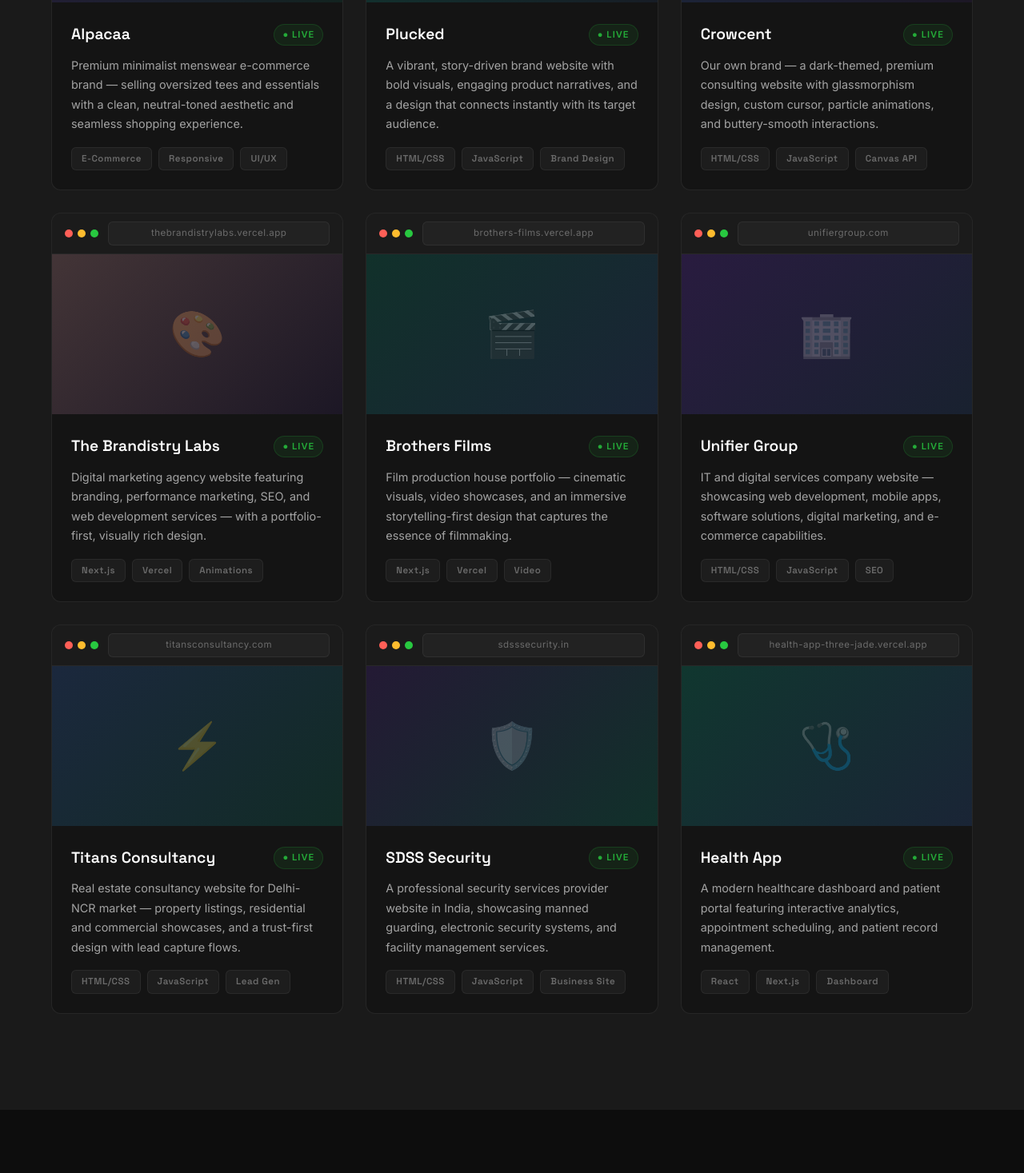
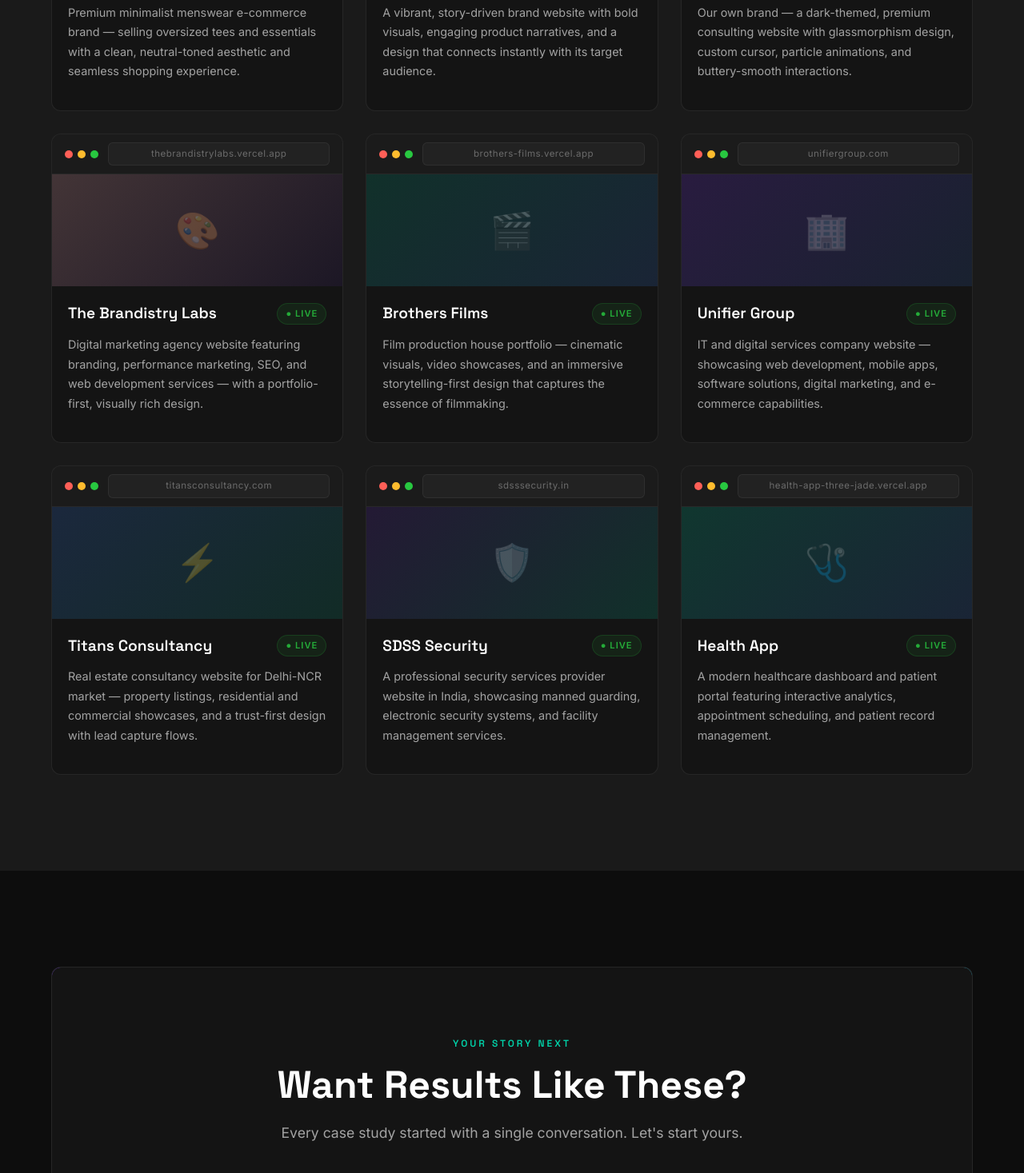
Before and after one commit to divyanshugautamlive/crowcent, a plain HTML site: page work.html in a window 1280 px wide. Shown: the part 2243-3710 px from the top of the page at 80% size. Drawn offline with Linux system fonts and the light colour scheme.

Commit message:
Remove tech stack tags from website showcase and shorten tile sizes

```diff
--- a/css/style.css
+++ b/css/style.css
@@ -1279,7 +1279,7 @@
 
 /* Preview Thumbnail */
 .website-preview {
-  height: 200px;
+  height: 140px;
   position: relative;
   overflow: hidden;
 }
@@ -1292,7 +1292,7 @@
   position: relative;
 }
 .website-preview-content .preview-icon {
-  font-size: 3.5rem;
+  font-size: 2.8rem;
   opacity: 0.25;
   transition: opacity var(--transition-base), transform var(--transition-base);
 }
@@ -1320,7 +1320,7 @@
 
 /* Card Info */
 .website-card-info {
-  padding: 24px;
+  padding: 18px 20px 20px 20px;
 }
 .website-card-header {
   display: flex;
--- a/work.html
+++ b/work.html
@@ -253,11 +253,6 @@
                         </div>
                         <p>Premium minimalist menswear e-commerce brand — selling oversized tees and essentials with
                             a clean, neutral-toned aesthetic and seamless shopping experience.</p>
-                        <div class="website-tech-stack">
-                            <span class="tech-tag">E-Commerce</span>
-                            <span class="tech-tag">Responsive</span>
-                            <span class="tech-tag">UI/UX</span>
-                        </div>
                     </div>
                 </div>
 
@@ -297,11 +292,6 @@
                         </div>
                         <p>A vibrant, story-driven brand website with bold visuals, engaging product narratives,
                             and a design that connects instantly with its target audience.</p>
-                        <div class="website-tech-stack">
-                            <span class="tech-tag">HTML/CSS</span>
-                            <span class="tech-tag">JavaScript</span>
-                            <span class="tech-tag">Brand Design</span>
-                        </div>
                     </div>
                 </div>
 
@@ -341,11 +331,6 @@
                         </div>
                         <p>Our own brand — a dark-themed, premium consulting website with glassmorphism design, custom
                             cursor, particle animations, and buttery-smooth interactions.</p>
-                        <div class="website-tech-stack">
-                            <span class="tech-tag">HTML/CSS</span>
-                            <span class="tech-tag">JavaScript</span>
-                            <span class="tech-tag">Canvas API</span>
-                        </div>
                     </div>
                 </div>
 
@@ -385,11 +370,6 @@
                         </div>
                         <p>Digital marketing agency website featuring branding, performance marketing, SEO, and
                             web development services — with a portfolio-first, visually rich design.</p>
-                        <div class="website-tech-stack">
-                            <span class="tech-tag">Next.js</span>
-                            <span class="tech-tag">Vercel</span>
-                            <span class="tech-tag">Animations</span>
-                        </div>
                     </div>
                 </div>
 
@@ -429,11 +409,6 @@
                         </div>
                         <p>Film production house portfolio — cinematic visuals, video showcases, and an immersive
                             storytelling-first design that captures the essence of filmmaking.</p>
-                        <div class="website-tech-stack">
-                            <span class="tech-tag">Next.js</span>
-                            <span class="tech-tag">Vercel</span>
-                            <span class="tech-tag">Video</span>
-                        </div>
                     </div>
                 </div>
 
@@ -473,11 +448,6 @@
                         </div>
                         <p>IT and digital services company website — showcasing web development, mobile apps,
                             software solutions, digital marketing, and e-commerce capabilities.</p>
-                        <div class="website-tech-stack">
-                            <span class="tech-tag">HTML/CSS</span>
-                            <span class="tech-tag">JavaScript</span>
-                            <span class="tech-tag">SEO</span>
-                        </div>
                     </div>
                 </div>
 
@@ -517,11 +487,6 @@
                         </div>
                         <p>Real estate consultancy website for Delhi-NCR market — property listings, residential
                             and commercial showcases, and a trust-first design with lead capture flows.</p>
-                        <div class="website-tech-stack">
-                            <span class="tech-tag">HTML/CSS</span>
-                            <span class="tech-tag">JavaScript</span>
-                            <span class="tech-tag">Lead Gen</span>
-                        </div>
                     </div>
                 </div>
 
@@ -560,11 +525,6 @@
                             <span class="website-status live">● Live</span>
                         </div>
                         <p>A professional security services provider website in India, showcasing manned guarding, electronic security systems, and facility management services.</p>
-                        <div class="website-tech-stack">
-                            <span class="tech-tag">HTML/CSS</span>
-                            <span class="tech-tag">JavaScript</span>
-                            <span class="tech-tag">Business Site</span>
-                        </div>
                     </div>
                 </div>
 
@@ -603,11 +563,6 @@
                             <span class="website-status live">● Live</span>
                         </div>
                         <p>A modern healthcare dashboard and patient portal featuring interactive analytics, appointment scheduling, and patient record management.</p>
-                        <div class="website-tech-stack">
-                            <span class="tech-tag">React</span>
-                            <span class="tech-tag">Next.js</span>
-                            <span class="tech-tag">Dashboard</span>
-                        </div>
                     </div>
                 </div>
 
```
